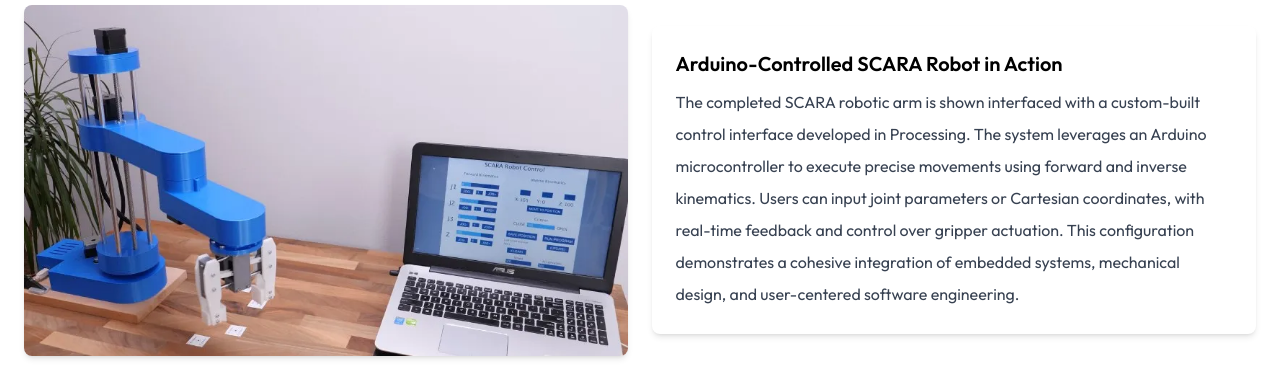
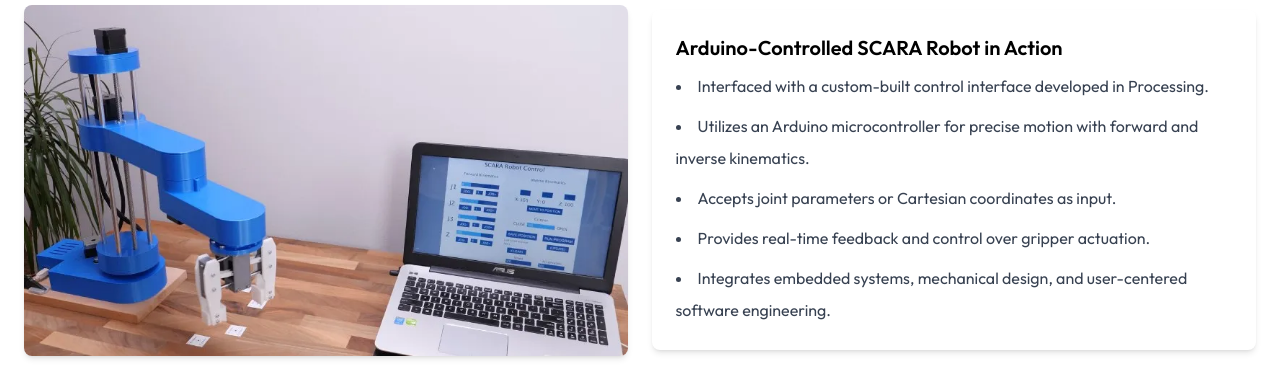
Before and after one commit to Matthew-Garcia/Matthew-Garcia-Portfolio2, a Next.js app: page /projects/scara-robot in a window 1280 px wide. Shown: the part 323-699 px from the top of the page. Built offline with nearby package versions, Linux system fonts and the light colour scheme; a web font is replaced by a local one.

Commit message:
Update page.jsx

```diff
--- a/app/projects/scara-robot/page.jsx
+++ b/app/projects/scara-robot/page.jsx
@@ -81,12 +81,24 @@ export default function ScaraRobotPage() {
 
 
               </h2>
-              <p className="text-gray-700 dark:text-gray-300">
-                The completed SCARA robotic arm is shown interfaced with a custom-built control interface developed in Processing.
-                The system leverages an Arduino microcontroller to execute precise movements using forward and inverse kinematics.
-                Users can input joint parameters or Cartesian coordinates, with real-time feedback and control over gripper actuation.
-                This configuration demonstrates a cohesive integration of embedded systems, mechanical design, and user-centered software engineering.
-              </p>
+              <ul className="list-disc list-inside text-gray-700 dark:text-gray-300 space-y-2">
+  <li>
+    Interfaced with a custom-built control interface developed in Processing.
+  </li>
+  <li>
+    Utilizes an Arduino microcontroller for precise motion with forward and inverse kinematics.
+  </li>
+  <li>
+    Accepts joint parameters or Cartesian coordinates as input.
+  </li>
+  <li>
+    Provides real-time feedback and control over gripper actuation.
+  </li>
+  <li>
+    Integrates embedded systems, mechanical design, and user-centered software engineering.
+  </li>
+</ul>
+
             </motion.div>
           </div>
 
```
